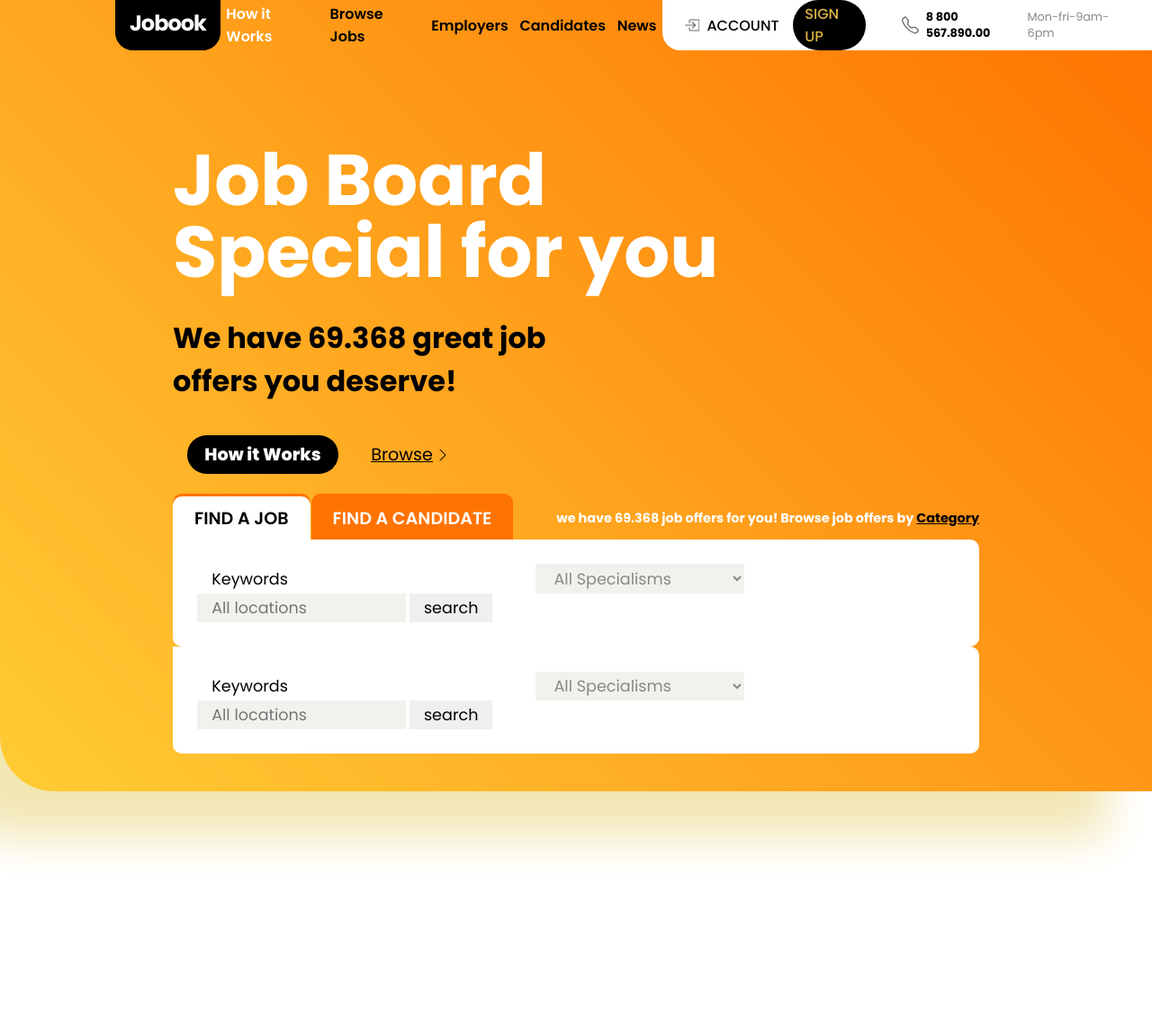
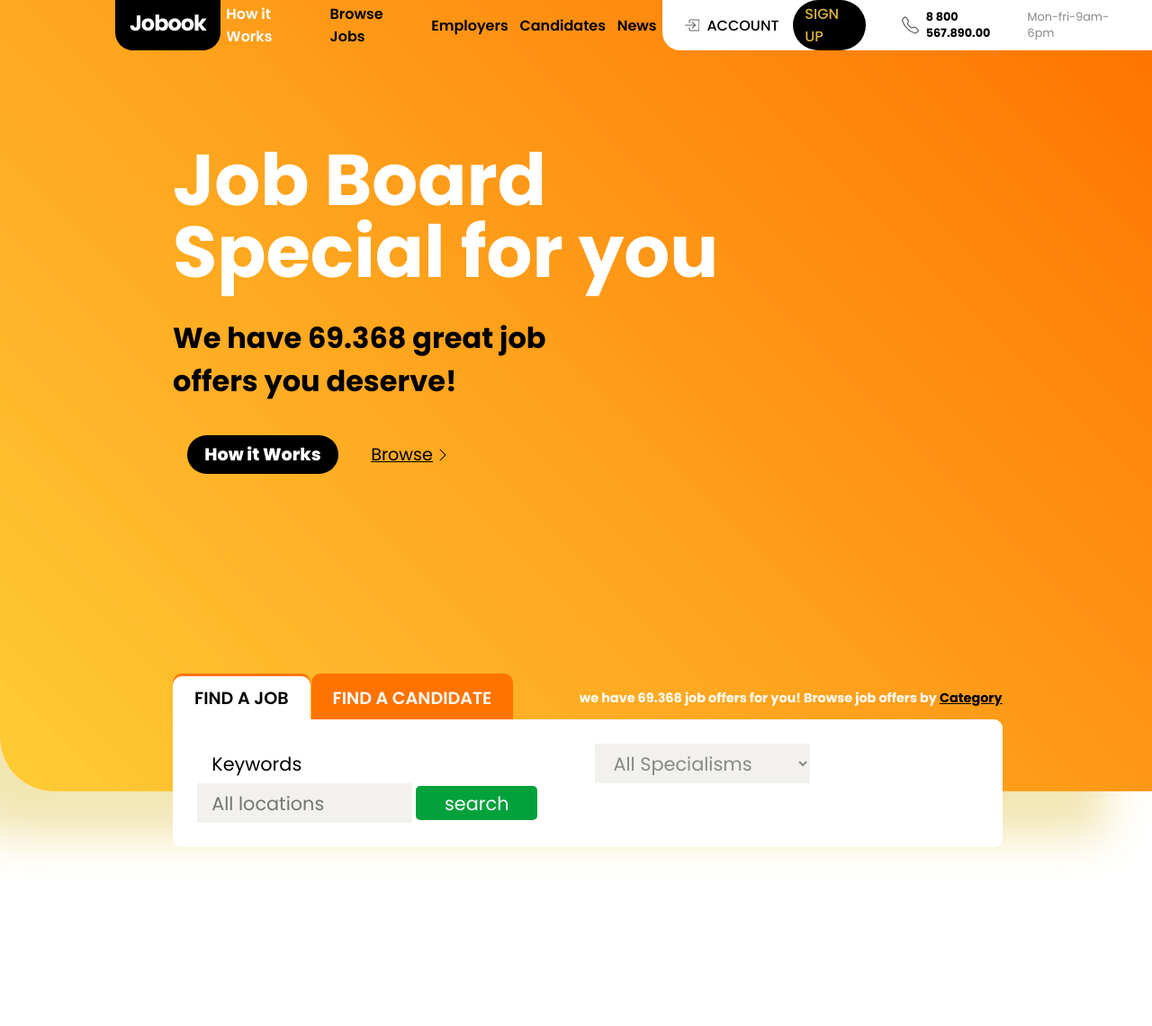
Before and after one commit to marzouk2002/Mockup-2, a PHP site: page / in a window 1280 px wide. Shown: the top 1141 px of the page at 90% size. Run offline with PHP 8.4, Linux system fonts and the light colour scheme.

Commit message:
add more styling

```diff
--- a/index.html
+++ b/index.html
@@ -53,7 +53,7 @@
                 <div class="desc"><p>we have 69.368 job offers for you! Browse job offers by <a href="#">Category</a></p></div>
             </div>
             <div class="forms">
-                <form class="form">
+                <form class="form active">
                     <input type="text" class="keywords" placeholder="Keywords">
                     <select class="select">
                         <option value="All Specialisms">All Specialisms</option>
--- a/style.css
+++ b/style.css
@@ -17,6 +17,7 @@ header {
   display: flex;
   margin-left: 10%;
   justify-content: space-between;
+  z-index: 100;
 }
 
 .logo {
@@ -109,6 +110,7 @@ main {
   border-bottom-left-radius: 60px;
   padding: 20vh 15vw;
   box-shadow: -50px 50px 50px #f2e6b2;
+  position: relative;
 }
 
 main h1 {
@@ -152,6 +154,12 @@ main h3 {
   border-radius: 100vmax;
 }
 
+.search {
+  position: absolute;
+  width: 72vw;
+  top: calc(100vh - 3rem);
+}
+
 .options {
   display: flex;
 }
@@ -183,9 +191,14 @@ main h3 {
   color: white;
 }
 
+.forms {
+  position: relative;
+}
+
 .form {
+  position: absolute;
+  width: 100%;
   padding: 1.7rem;
-  display: block;
   background-color: white;
   border-bottom-left-radius: 10px;
   border-bottom-right-radius: 10px;
@@ -196,9 +209,9 @@ main h3 {
 .select,
 .location,
 .searchBtn {
-  font-size: 1.1rem;
+  font-size: 1.3rem;
   border: none;
-  padding: 0.2rem 1rem;
+  padding: 0.4rem 1rem;
 }
 
 .select,
@@ -214,3 +227,9 @@ main h3 {
 .select {
   color: #888;
 }
+.searchBtn {
+  background-color: #01a23b;
+  color: white;
+  border-radius: 5px;
+  padding: 0.2rem 2rem;
+}
```
